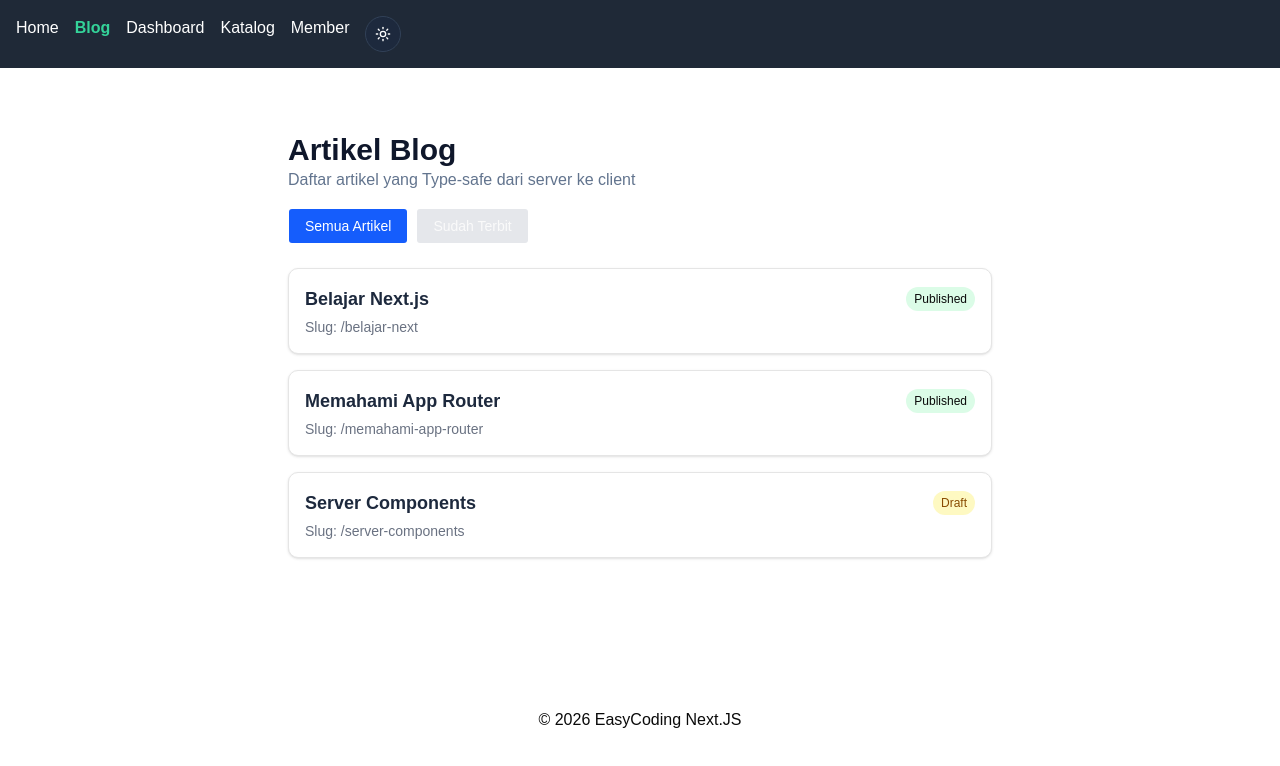
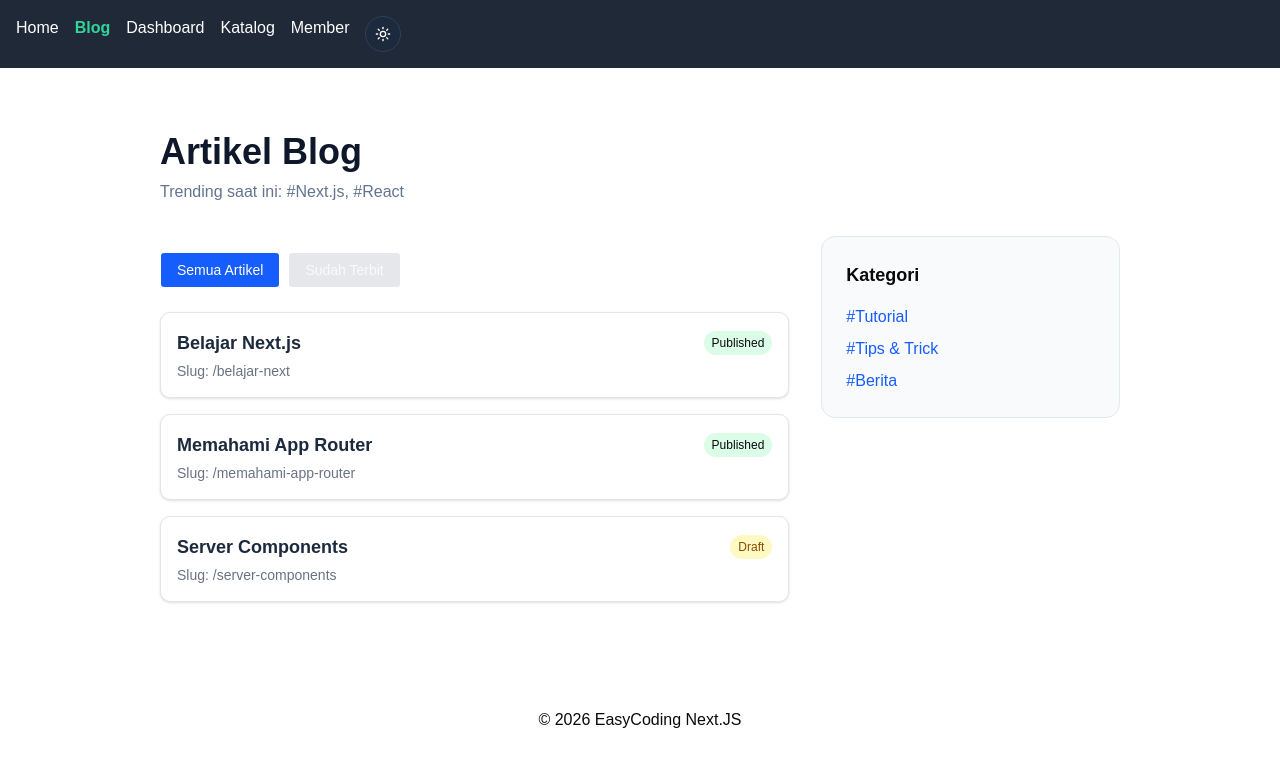
Before and after one commit to mhamdriizki/nextjs-course-full, a Next.js app: page /blog in a window 1280 px wide. Shown: the top 766 px of the page. Built offline with nearby package versions, Linux system fonts and the light colour scheme.

Commit message:
feat: Applied

```diff
--- /dev/null
+++ b/app/blog/components/CategorySidebar.tsx
@@ -0,0 +1,21 @@
+import { getCategories } from "@/lib/data/blog";
+
+export async function CategorySidebar() {
+  const categories = await getCategories();
+
+  return (
+    <div className="p-6 bg-slate-50 rounded-xl border border-slate-200">
+      <h3 className="text-lg font-bold mb-4">
+        Kategori
+      </h3>
+
+      <ul className="space-y-2">
+        {categories.map((cat) => (
+          <li key={cat} className="text-blue-600 hover:underline cursor-pointer">
+            #{cat}
+          </li>
+        ))}
+      </ul>
+    </div>
+  )
+}
--- a/app/blog/page.tsx
+++ b/app/blog/page.tsx
@@ -1,24 +1,44 @@
+import { getPublishedPosts, getTrendingTags } from "@/lib/data/blog";
 import { PostPreview } from "../type"
 import { PostList } from "./components/PostList"
+import { Suspense } from "react";
+import { CategorySidebar } from "./components/CategorySidebar";
 
 export default async function BlogPage() {
-  const dataPostDariDb: PostPreview[] = [
-    { id: "1", title: "Belajar Next.js", slug: "belajar-next", published: true },
-    { id: "2", title: "Memahami App Router", slug: "memahami-app-router", published: true },
-    { id: "3", title: "Server Components", slug: "server-components", published: false }
-  ]
+  console.time("Mengukur waktu fetch");
+  const [post, trendingTags] = await Promise.all([
+    getPublishedPosts(),
+    getTrendingTags().catch(() => ["#Next.js", "#React"])
+  ]);
+  console.timeEnd("Mengukur waktu fetch")
 
   return (
-    <div className="max-w-3xl mx-auto p-8">
-      <h1 className="text-3xl font-bold text-slate-900">
+    <div className="max-w-5xl mx-auto p-8">
+      <h1 className="text-4xl font-extrabold text-slate-900 mb-2">
         Artikel Blog
       </h1>
-
-      <p className="text-slate-500">
-        Daftar artikel yang Type-safe dari server ke client
+      <p className="text-slate-500 mb-8">
+        Trending saat ini: {trendingTags.join(", ")}
       </p>
 
-      <PostList post={dataPostDariDb}/>
+      <div className="grid grid-cols-1 md:grid-cols-3 gap-8">
+        {/* Post (kolom di kiri) */}
+        <div className="md:col-span-2">
+          <PostList post={post}/>
+        </div>
+
+        {/* Sidebar (kolom di kanan) */}
+        <div>
+          <Suspense
+            fallback={
+              <div className="p-6 bg-slate-100 rounded-xl animate-pulse h-40">
+                Loading Kategori . . .
+              </div>
+              }>
+                <CategorySidebar/>
+          </Suspense>
+        </div>
+      </div>
     </div>
   )
 }
--- /dev/null
+++ b/lib/data/blog.ts
@@ -0,0 +1,26 @@
+import { PostPreview } from "@/app/type";
+
+const delay = (ms: number) => new Promise((resolve) => setTimeout(resolve, ms));
+
+// Mock get all post
+export async function getPublishedPosts(): Promise<PostPreview[]> {
+  await delay(1500);
+
+  return [
+    { id: "1", title: "Belajar Next.js", slug: "belajar-next", published: true },
+    { id: "2", title: "Memahami App Router", slug: "memahami-app-router", published: true },
+    { id: "3", title: "Server Components", slug: "server-components", published: false }
+  ]
+}
+
+// Mock get all categories
+export async function getCategories(): Promise<string[]> {
+  await delay(1000);
+  return ["Tutorial", "Tips & Trick", "Berita"];
+}
+
+// Mock get all trending tag
+export async function getTrendingTags(): Promise<string[]> {
+  await delay(500);
+  throw new Error("Database trending sedang crash");
+}
```
